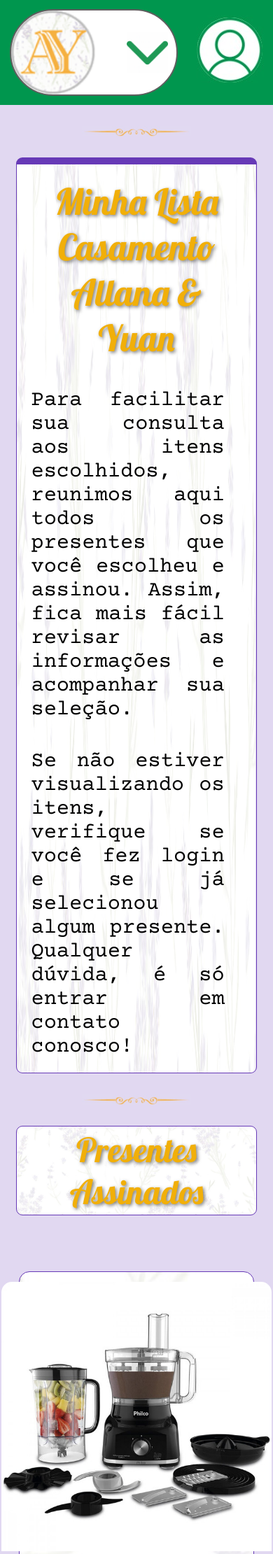
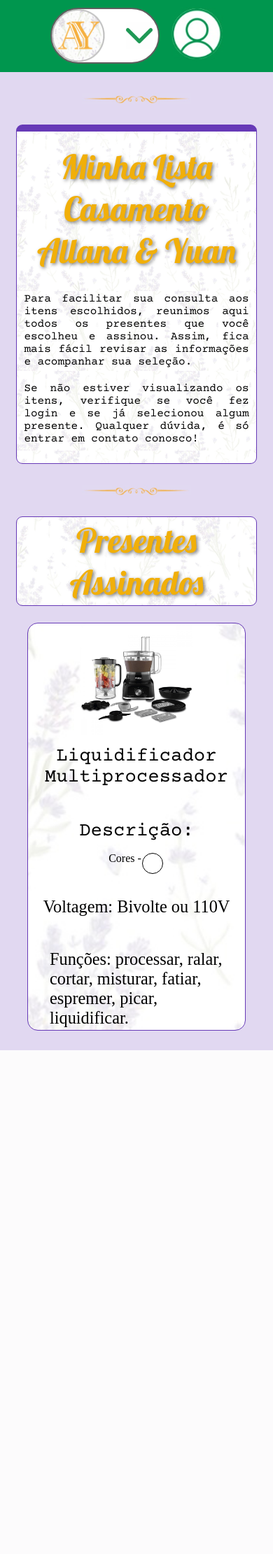
Before and after one commit to Yuan-Lucas/listapresentes-allanayuan, a Flask app: page /lista in a window 390 px wide. Shown: the top 2221 px of the page at 70% size. After the commit the page ends 1501 px from the top, so only its background shows below. Run offline with Flask 3, Linux system fonts and the light colour scheme; a user stored in the database is signed in; tables that the repository leaves empty hold one stand-in row (values such as "Sample post").

Commit message:
Refactor CSS for improved layout and responsiveness

```diff
--- a/static/estilo_lista.css
+++ b/static/estilo_lista.css
@@ -15,6 +15,9 @@ header {
     background-color: #00964e;
     display: flexbox;
     align-content: center;
+
+    position: sticky;
+    top: 0;
 }
 
 header nav {
@@ -132,6 +135,7 @@ h2 {
     display: flex;
     flex-flow: nowrap column;
     align-items: center;
+    align-self: start;
 }
 
 #Main_principal #ManualConvidado h1 {
@@ -139,8 +143,8 @@ h2 {
 }
 
 #Main_principal #ManualConvidado p {
-    margin: 20px;
-    margin-right: 2.8rem;
+    margin: 9px;
+    margin-right: 2.5rem;
     text-align: justify;
     font-family: "Courier Prime", monospace, sans-serif;
     font-style: normal;
@@ -149,6 +153,7 @@ h2 {
     text-decoration: none;
     color: #000;
 }
+
 
 #PrincipalProdutos {
     width: 88%;
@@ -174,51 +179,49 @@ h2 {
 
 .Produtos {
     width: 100%;
+
     display: flex;
     flex-direction: row;
     flex-wrap: wrap;
-    justify-content: space-between;
+    justify-content: space-evenly;
     justify-items: center;
 }
 
-@media screen and (max-width: 1350px) {
-    .Produtos {
-        flex-direction: column;
-        align-items: center;
-    }
-}
+.produto {
+    width: 30rem;
+    height: 50rem;
 
-.produto {
     display: flex;
     align-items: center;
     flex-direction: column;
-    padding: min(2rem, 4%);
+
+    padding: 1%;
     margin-top: 5rem;
+    margin-right: 3rem;
     border: 1.5px solid #673ab7;
+    border-radius: 15px;
+
     background-image: url('Imagens/backgroundImageLavanda.jpg');
     background-size: cover;
     background-repeat: repeat;
-    width: 45%;
-    height: 50rem;
-    border-radius: 15px;
 }
 
-.produto .ImagemProdutos {
-    height: 50%;
+.produto img {
+    width: 100%;
+    height: 30rem;
     border-top-left-radius: 15px;
     border-top-right-radius: 15px;
-    object-fit: cover;
+    object-fit: contain;
 }
 
 .produto h3 {
     font-family: "Courier Prime", monospace, sans-serif;
     font-style: normal;
     font-weight: 400;
-    font-size: 30px;
+    font-size: 2rem;
     text-decoration: none;
     text-align: center;
     color: #000;
-    margin-top: 15px;
 }
 
 .produto .Descricao {
@@ -249,22 +252,27 @@ h2 {
     width: 100%;
 }
 
-.produto .Descricao .atributos .caracteristicas .cor {
+.cor span {
+    display: block;
+}
+
+.cor, .cor > form {
     display: flex;
     flex-direction: row;
-    justify-content: space-between;
-    margin-top: 1rem;
-    margin-bottom: 2rem;
-    margin-right: 4rem;
+    flex-wrap: nowrap;
 }
 
-.produto .Descricao .atributos .caracteristicas .cor form > input {
+.cor form > input {
     margin: 1.5px;
     width: 30px;
     height: 30px;
     appearance: none;
     border: 1.5px solid #000;
     border-radius: 1rem;
+}
+
+.cor form > input:checked {
+    border: 2px solid #673ab7;
 }
 
 #Preto { background-color: #000; margin-left: 4px; }
@@ -305,19 +313,6 @@ h2 {
 
 .produto .Descricao .atributos .funcao p {
     font-size: clamp(1.5rem, 1.5rem + 2%, 2rem);
-}
-
-/* --- media produto --- */
-@media screen and (max-width: 1350px) {
-    .produto {
-        width: 100%;
-    }
-}
-
-footer {
-    background-color: #fff;
-    height: 38rem;
-    width: auto;
 }
 
 @media screen and (max-width: 1800px) {
@@ -379,8 +374,39 @@ footer {
         display: flex;
     }
 
+    .nav_principal {
+        padding: 20px;
+    }
+
+    #Main_principal {
+        background-size: contain;
+        background-repeat: repeat-y;
+
+        flex-direction: column;
+        align-items: center;
+
+        gap: 10px;
+    }
+}
+
+@media screen and (max-width: 1350px) {
+    .Produtos {
+        justify-content: space-between;
+        gap: 1rem;
+    }
+}
+@media screen and (max-width: 1220px) {
+    .Produtos {
+        justify-content: center;
+        gap: 1rem;
+    }
+
     .produto {
-        width: 98%;
+        margin: 40px 0 0 0;
+        padding: 0;
+
+        height: auto;
+        gap: 30px;
     }
 }
 
@@ -401,3 +427,131 @@ footer {
         font-size: clamp(3rem, 5rem - 20vw, 5rem);
     }
 }
+
+@media screen and (max-width: 550px) {
+    header {
+        height: auto;
+        padding: 10px;
+
+        justify-content: space-between;
+    }
+
+    header #navegação_header #SidebarLogo button #logo {
+        width: 50%;
+        height: auto;
+    }
+
+    #sidebar-icon {
+        display: block;
+        width: 30%;
+        margin-right: 5%;
+    }
+
+    header #navegação_header #SidebarLogo {
+        width: 50px;
+    }
+
+    header #navegação_header #SidebarLogo button {
+        width: 40vw;
+        height: auto;
+    }
+
+    header #navegação_header_sidebar {
+        width: 50vw;
+        height: auto;
+    }
+
+    header #navegação_header_sidebar a {
+        padding: 15px;
+        font-size: 1rem;
+    }
+
+    header #inscricao {
+        width: 20%;
+    }
+
+    header #inscricao img {
+        width: 100%;
+        height: auto;
+        background-color: transparent;
+    }
+
+    #Main_principal{
+        flex-direction: column;
+        align-items: center;
+        justify-content: center;
+    }
+
+    #Main_principal #ManualConvidado {
+        margin-right: 0;
+        margin-bottom: 1rem;
+        width: 100%;
+    }
+
+    #Main_principal #ManualConvidado h1 {
+        font-size: min(3rem, 13vw);
+    }
+
+    #Main_principal #ManualConvidado p {
+        margin: 0;
+        margin: 10px;
+        font-size: 1rem;
+    }
+
+    #PrincipalProdutos #titulos h2 {
+        font-size: min(3rem, 13vw);
+    }
+
+    .produto {
+        width: 80vw;
+        height: min(auto, 15px);
+
+        margin: 10px;
+        margin-top: 1.5rem;
+
+        gap: 15px;
+    }
+
+    .produto img {
+        width: 80%;
+        height: 10rem;
+    }
+
+    .produto h3 {
+        font-size: min(2rem, 7vw);
+    }
+
+    .produto .Descricao {
+        height: auto;
+        align-items: center;
+    }
+
+    .produto .Descricao .titulo_descricao {
+        width: 60vw;
+        height: auto;
+
+        margin-bottom: 15px;
+    }
+
+    .produto .Descricao .titulo_descricao h3 {
+        font-size: min(2rem, 7vw);
+    }
+
+    .produto .Descricao .atributos {
+        flex-direction: column;
+        align-items: center;
+        gap: 15px;
+    }
+
+    .produto .Descricao .atributos .caracteristicas {
+        flex-direction: column;
+        align-items: center;
+        gap: 15px;
+    }
+
+    .produto .Descricao .atributos .caracteristicas .caracteristica p {
+        text-align: center;
+    }
+
+
+}
```
